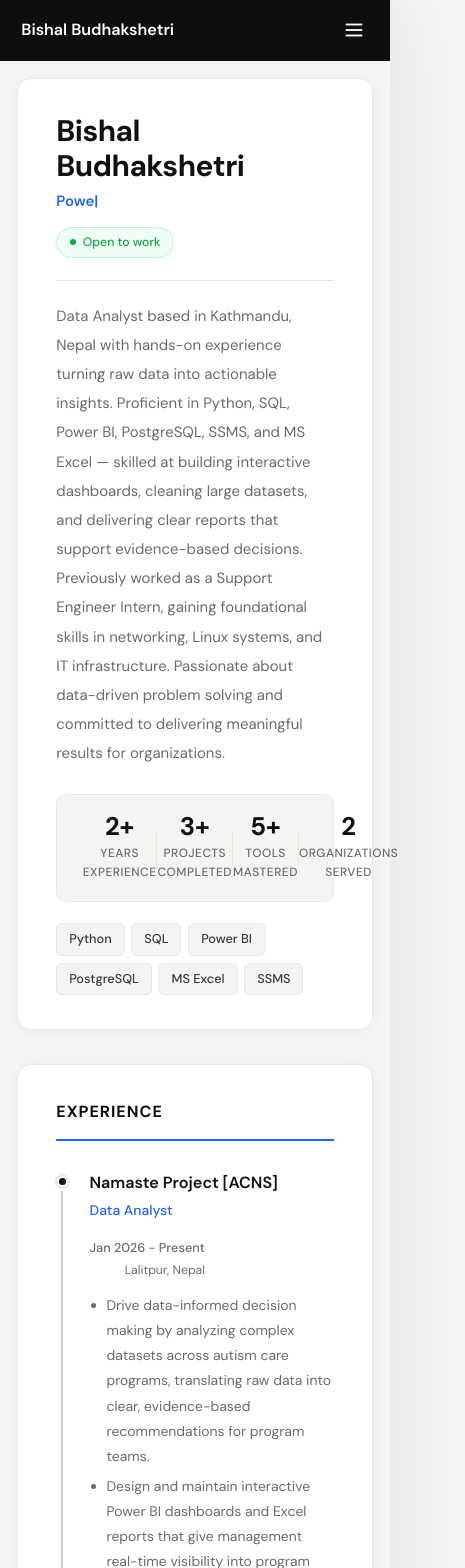
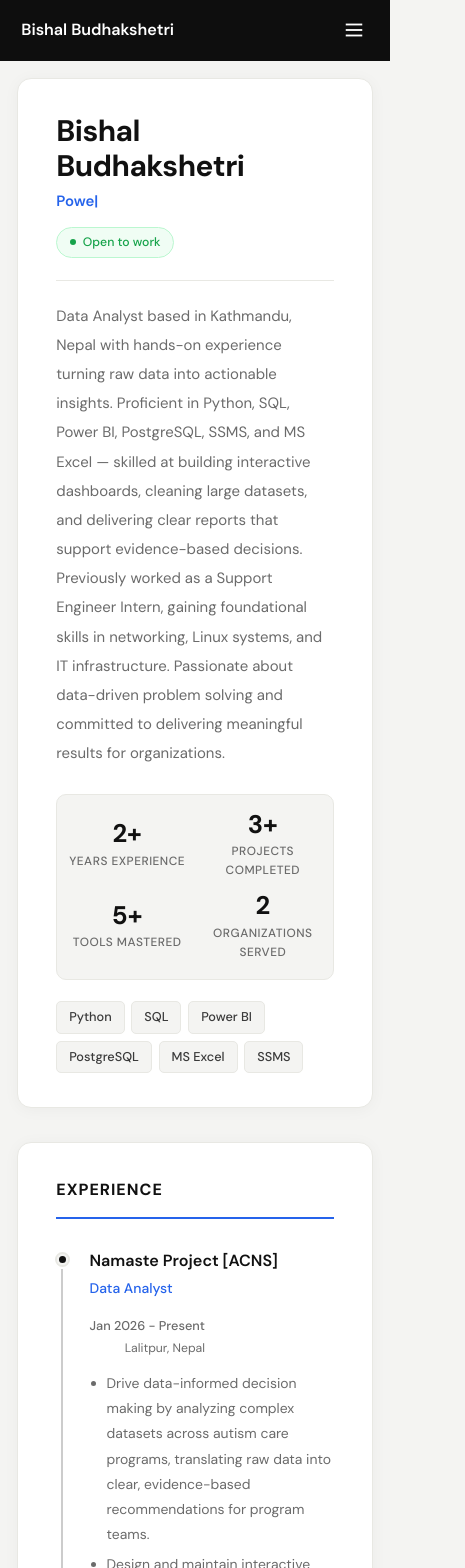
Before and after one commit to BishalKshetri/portfolio2026, a Next.js app: page / in a window 390 px wide. Shown: the top 1568 px of the page, 465 px wide, since content can reach past the window. Built offline with nearby package versions, Linux system fonts and the light colour scheme.

Commit message:
fix contact nav dot and mobile improvements

```diff
--- a/app/globals.css
+++ b/app/globals.css
@@ -47,3 +47,15 @@ a {
   background: #111;
   color: #fff;
 }
+
+@media (max-width: 1024px) {
+  .stats-row {
+    display: grid !important;
+    grid-template-columns: 1fr 1fr !important;
+    gap: 0.75rem !important;
+  }
+
+  .stat-divider {
+    display: none !important;
+  }
+}
--- a/app/page.tsx
+++ b/app/page.tsx
@@ -27,19 +27,33 @@ export default function Home() {
 
   useEffect(() => {
     const sectionIds = navLinks.map((l) => l.href);
-    const observer = new IntersectionObserver(
-      (entries) => {
-        entries.forEach((entry) => {
-          if (entry.isIntersecting) setActiveSection(entry.target.id);
-        });
-      },
-      { threshold: 0, rootMargin: "-50% 0px -50% 0px" }
-    );
-    sectionIds.forEach((id) => {
-      const el = document.getElementById(id);
-      if (el) observer.observe(el);
-    });
-    return () => observer.disconnect();
+
+    const handleScroll = () => {
+      const scrollBottom = window.scrollY + window.innerHeight;
+      const docHeight = document.documentElement.scrollHeight;
+
+      // If scrolled to bottom, activate last section
+      if (scrollBottom >= docHeight - 10) {
+        setActiveSection(sectionIds[sectionIds.length - 1]);
+        return;
+      }
+
+      let current = "";
+      sectionIds.forEach((id) => {
+        const el = document.getElementById(id);
+        if (el) {
+          const rect = el.getBoundingClientRect();
+          if (rect.top <= window.innerHeight * 0.5) {
+            current = id;
+          }
+        }
+      });
+      if (current) setActiveSection(current);
+    };
+
+    window.addEventListener("scroll", handleScroll);
+    handleScroll();
+    return () => window.removeEventListener("scroll", handleScroll);
   }, []);
 
   const scrollToSection = (id: string) => {
@@ -77,7 +91,7 @@ export default function Home() {
         <Sidebar activeSection={activeSection} onNavClick={scrollToSection} isMobile={false} />
       )}
 
-      <main style={{ flex: 1, background: "var(--bg)", padding: isMobile ? "1rem" : "2.5rem 3rem", fontSize: "17px" }}>
+      <main style={{ flex: 1, background: "var(--bg)", padding: isMobile ? "1rem" : "2.5rem 3rem", fontSize: "17px", width: "100%", overflow: "hidden" }}>
         <About />
         <Experience />
         <Skills />
@@ -101,16 +115,16 @@ export default function Home() {
 
 const MenuIcon = () => (
   <svg width="22" height="22" viewBox="0 0 24 24" fill="none" stroke="currentColor" strokeWidth="2">
-    <line x1="3" y1="6" x2="21" y2="6"/>
-    <line x1="3" y1="12" x2="21" y2="12"/>
-    <line x1="3" y1="18" x2="21" y2="18"/>
+    <line x1="3" y1="6" x2="21" y2="6" />
+    <line x1="3" y1="12" x2="21" y2="12" />
+    <line x1="3" y1="18" x2="21" y2="18" />
   </svg>
 );
 
 const CloseIcon = () => (
   <svg width="22" height="22" viewBox="0 0 24 24" fill="none" stroke="currentColor" strokeWidth="2">
-    <line x1="18" y1="6" x2="6" y2="18"/>
-    <line x1="6" y1="6" x2="18" y2="18"/>
+    <line x1="18" y1="6" x2="6" y2="18" />
+    <line x1="6" y1="6" x2="18" y2="18" />
   </svg>
 );
 
@@ -149,6 +163,7 @@ const styles: Record<string, React.CSSProperties> = {
     zIndex: 99,
     overflowY: "auto",
     background: "#0e0e0e",
+    width: "65%",   // ← add this, drawer takes 75% width not full
   },
   footer: {
     textAlign: "center",
--- a/components/sections/About.tsx
+++ b/components/sections/About.tsx
@@ -52,22 +52,22 @@ export default function About() {
       <p style={styles.bio}>{profile.bio}</p>
 
       {/* Stats Row */}
-      <div style={styles.statsRow}>
+      <div style={styles.statsRow} className="stats-row">
         <div style={styles.statItem}>
           <div style={styles.statNumber}>2+</div>
           <div style={styles.statLabel}>Years Experience</div>
         </div>
-        <div style={styles.statDivider} />
+        <div style={styles.statDivider} className="stat-divider" />
         <div style={styles.statItem}>
           <div style={styles.statNumber}>3+</div>
           <div style={styles.statLabel}>Projects Completed</div>
         </div>
-        <div style={styles.statDivider} />
+        <div style={styles.statDivider} className="stat-divider"/>
         <div style={styles.statItem}>
           <div style={styles.statNumber}>5+</div>
           <div style={styles.statLabel}>Tools Mastered</div>
         </div>
-        <div style={styles.statDivider} />
+        <div style={styles.statDivider} className="stat-divider" />
         <div style={styles.statItem}>
           <div style={styles.statNumber}>2</div>
           <div style={styles.statLabel}>Organizations Served</div>
@@ -157,18 +157,22 @@ const styles: Record<string, React.CSSProperties> = {
     lineHeight: 1.95,
     marginBottom: "1.5rem",
   },
-  statsRow: {
+statsRow: {
     display: "flex",
     alignItems: "center",
     background: "var(--bg)",
     border: "1px solid var(--border)",
     borderRadius: 10,
-    padding: "1.1rem 1.5rem",
+    padding: "1rem 0.5rem",
     marginBottom: "1.25rem",
+    overflowX: "auto",
+    flexWrap: "wrap" as const,
+    gap: "0.5rem",
   },
   statItem: {
     flex: 1,
     textAlign: "center",
+    minWidth: "80px"
   },
   statNumber: {
     fontSize: "1.5rem",
--- a/components/sections/Certifications.tsx
+++ b/components/sections/Certifications.tsx
@@ -114,18 +114,20 @@ const styles: Record<string, React.CSSProperties> = {
     fontSize: "0.75rem",
     color: "var(--text-light)",
   },
-  right: {
+right: {
     display: "flex",
     flexDirection: "column",
     alignItems: "flex-end",
     gap: "0.25rem",
-    padding: "0 1.1rem",
+    padding: "0 0.75rem",
     flexShrink: 0,
+    minWidth: "70px",
   },
-  year: {
-    fontSize: "0.72rem",
+year: {
+    fontSize: "0.68rem",
     fontWeight: 600,
     color: "var(--text-xlight)",
+    whiteSpace: "nowrap" as const,
   },
   viewLink: {
     fontSize: "0.72rem",
--- a/components/sections/Contact.tsx
+++ b/components/sections/Contact.tsx
@@ -124,7 +124,7 @@ const GithubIcon = () => (
 const styles: Record<string, React.CSSProperties> = {
   grid: {
     display: "grid",
-    gridTemplateColumns: "1fr 1fr",
+    gridTemplateColumns: "repeat(auto-fit, minmax(200px, 1fr))",
     gap: "0.85rem",
   },
   card: {
--- a/components/sections/Education.tsx
+++ b/components/sections/Education.tsx
@@ -40,14 +40,12 @@ const styles: Record<string, React.CSSProperties> = {
   list: { display: "flex", flexDirection: "column", gap: "0.85rem" },
 item: {
     display: "flex",
-    justifyContent: "space-between",
-    alignItems: "flex-start",
+    flexDirection: "column",
     padding: "1.1rem 1.25rem",
     background: "var(--bg)",
     border: "1px solid var(--border)",
     borderRadius: 8,
-    gap: "1rem",
-    flexWrap: "wrap" as const,
+    gap: "0.5rem",
     transition: "border-color 0.2s, transform 0.2s, box-shadow 0.2s",
   },
   left: { flex: 1 },
@@ -66,12 +64,12 @@ item: {
     fontSize: "0.75rem",
     color: "var(--text-xlight)",
   },
-  right: {
+right: {
     display: "flex",
-    flexDirection: "column",
-    alignItems: "flex-end",
-    gap: "0.2rem",
-    flexShrink: 0,
+    flexDirection: "row",
+    alignItems: "center",
+    justifyContent: "space-between",
+    gap: "0.5rem",
   },
   year: {
     fontSize: "0.75rem",
--- a/components/sections/Projects.tsx
+++ b/components/sections/Projects.tsx
@@ -64,7 +64,7 @@ export default function Projects() {
 const styles: Record<string, React.CSSProperties> = {
   grid: {
     display: "grid",
-    gridTemplateColumns: "repeat(3, 1fr)",
+    gridTemplateColumns: "repeat(auto-fit, minmax(280px, 1fr))",
     gap: "1rem",
   },
   card: {
```
